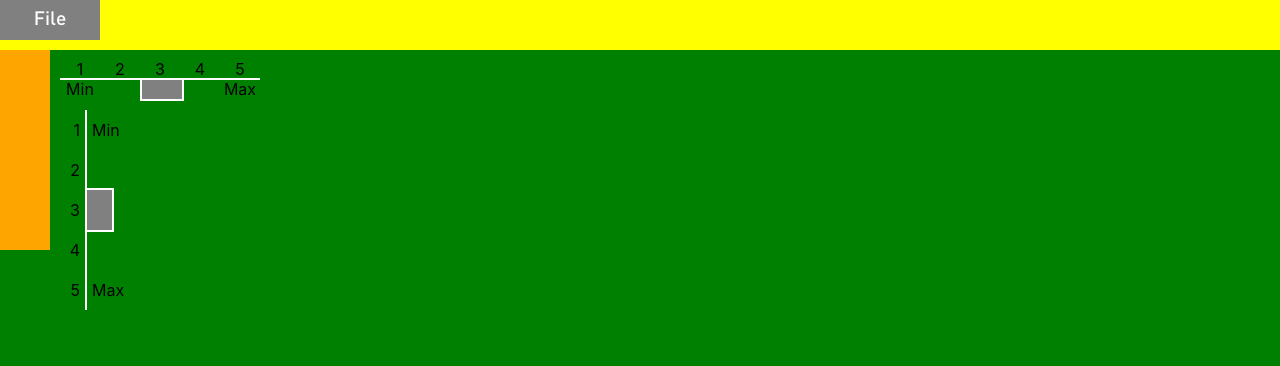
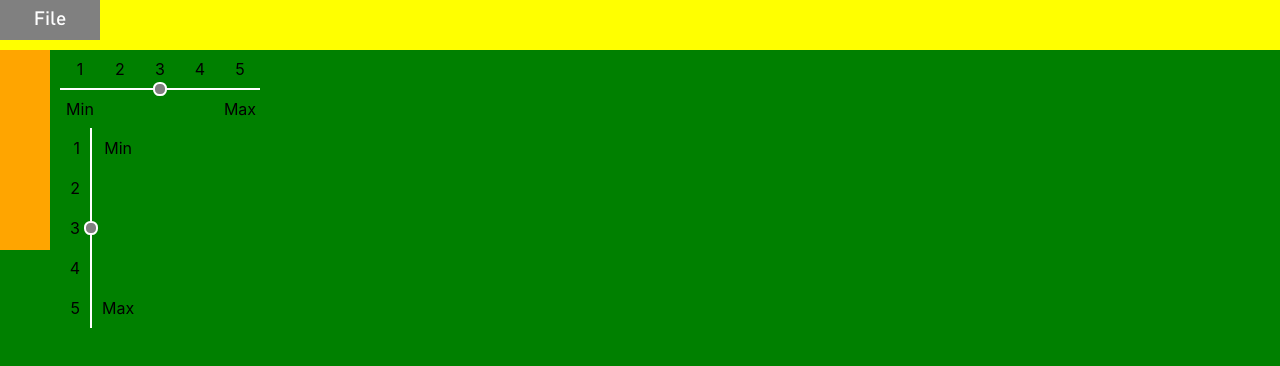
Before and after one commit to HrudakovSerhii/measurement, a React app: page / in a window 1280 px wide. Shown: the top 366 px of the page. Built offline with nearby package versions, Linux system fonts and the light colour scheme.

Commit message:
Finilised styles for regulator component

```diff
--- a/src/components/LevelControl/index.js
+++ b/src/components/LevelControl/index.js
@@ -54,7 +54,7 @@ class LevelControl extends React.Component {
 
   getElementContainer(className, value, onClickCallback) {
     return (
-      <div key={`reg-${value}`} onClick={onClickCallback} className={`${className} element-c`}>
+      <div key={`reg-${value}`} onClick={onClickCallback} className={`${className} element-c noSelect`}>
         { value }
       </div>
     )
@@ -119,7 +119,8 @@ LevelControl.propTypes = {
   maxValue: PropTypes.number,
   currentValue: PropTypes.number,
   enabled: PropTypes.bool,
-  style: PropTypes.object
+  style: PropTypes.object,
+  onValueChanged: PropTypes.func,
 };
 
 export default LevelControl;
--- a/src/components/LevelControl/styles.scss
+++ b/src/components/LevelControl/styles.scss
@@ -11,52 +11,58 @@
     .element-c {
       position: relative;
 
-      &:after {
+      &:before {
         position: absolute;
         content: '';
         width: 100%;
         height: 100%;
       }
 
-      &.start:after {
+      &.start:before {
         content: 'Min';
       }
 
-      &.end:after {
+      &.end:before {
         content: 'Max';
       }
 
-      &.current:before {
+      &.current:after {
         position: absolute;
         content: '';
-        width: 100%;
-        height: 100%;
+        width: 10px;
+        height: 10px;
         background-color: grey;
         border: white solid 2px;
+        border-radius: 45%;
         cursor: pointer;
       }
     }
 
-    &.horizontal .element-c {
+    &.horizontal {
+      padding-bottom: 30px;
+
+      .element-c {
         text-align: center;
         flex: 1;
+        padding-bottom: 10px;
 
-      &:after {
+        &:before {
           top: 100%;
           left: 0;
           text-align: center;
           border-top: white solid 2px;
+          padding-top: 10px;
         }
 
-      &.current:before {
-        top: 100%;
-        left: 0;
+        &.current:after {
+          bottom: -8px;
+          right: 13px;
+        }
       }
     }
 
     &.vertical {
       flex-direction: column;
-
       height: 100%;
 
       .element-c {
@@ -64,22 +70,25 @@
         flex-direction: column;
         width: 20px;
         height: 100%;
-        padding-right: 5px;
+        padding-right: 10px;
         text-align: right;
         justify-content: center;
 
-        &:after {
+        &:before {
           display: flex;
           flex-direction: column;
           justify-content: center;
           top: 0;
           left: 100%;
-          padding-left: 5px;
+          padding-left: 10px;
           border-left: white solid 2px;
         }
 
-        &.current:before {
-          left: 100%;
+        &.current:after {
+          right: -8px;
+          display: flex;
+          flex-direction: column;
+          justify-content: center;
         }
       }
     }
--- a/src/styles/globals/_normalize.scss
+++ b/src/styles/globals/_normalize.scss
@@ -350,3 +350,13 @@ template {
 [hidden] {
   display: none;
 }
+
+.noSelect {
+  -webkit-touch-callout: none; /* iOS Safari */
+  -webkit-user-select: none; /* Safari */
+  -khtml-user-select: none; /* Konqueror HTML */
+  -moz-user-select: none; /* Firefox */
+  -ms-user-select: none; /* Internet Explorer/Edge */
+  user-select: none; /* Non-prefixed version, currently
+                                  supported by Chrome and Opera */
+}
--- a/src/views/WorkSpaceView/index.js
+++ b/src/views/WorkSpaceView/index.js
@@ -24,10 +24,8 @@ export default class WorkspaceView extends React.Component {
     const className = 'workspace-view-c ' + this.props.position;
     const horizontalLCStyle = {
       width: '200px',
-      height: '40px'
     };
     const verticalLCStyle = {
-      width: '40px',
       height: '200px'
     };
 
```
Lines whose indentation alone changed are shown as unchanged.
